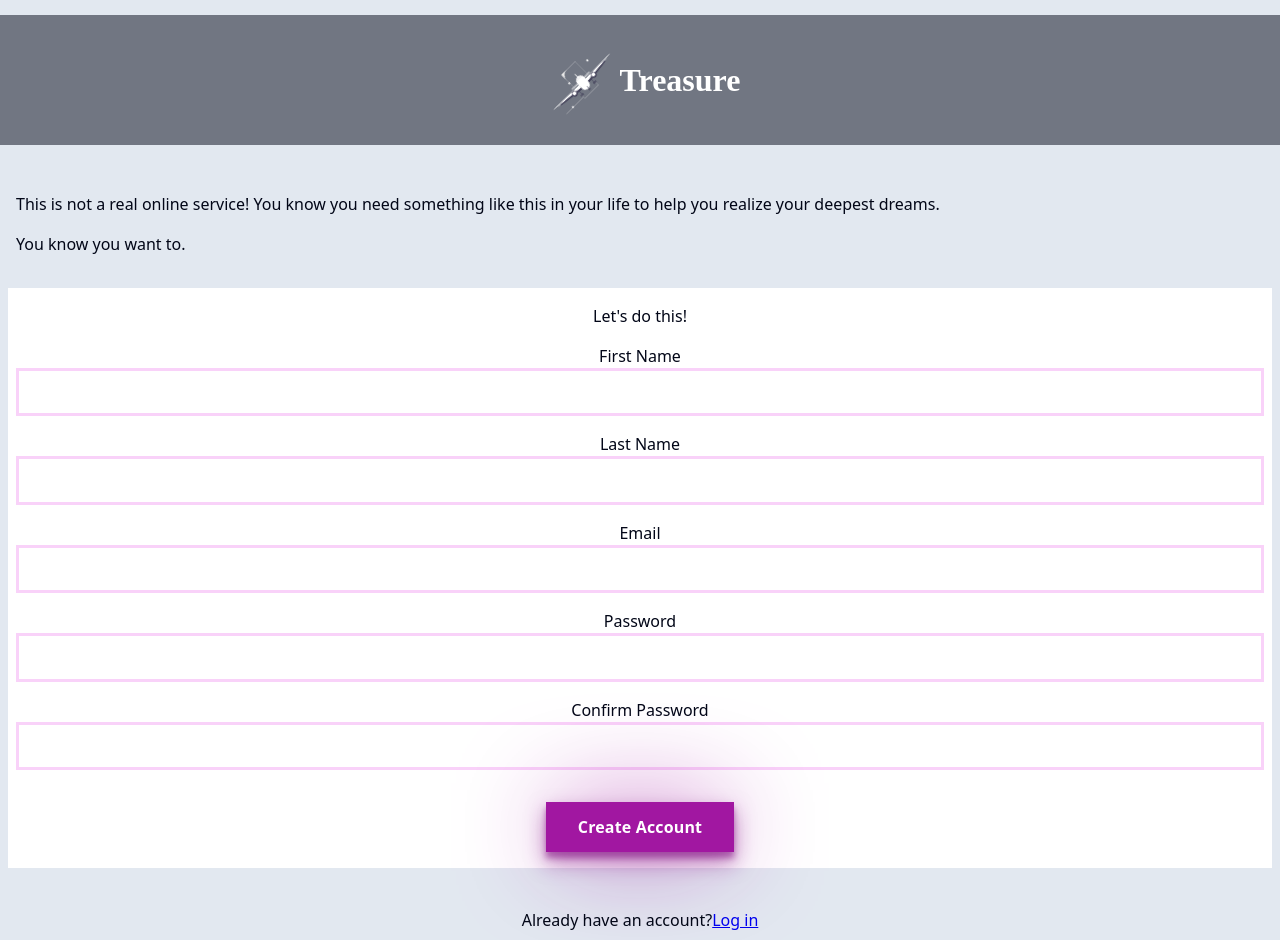
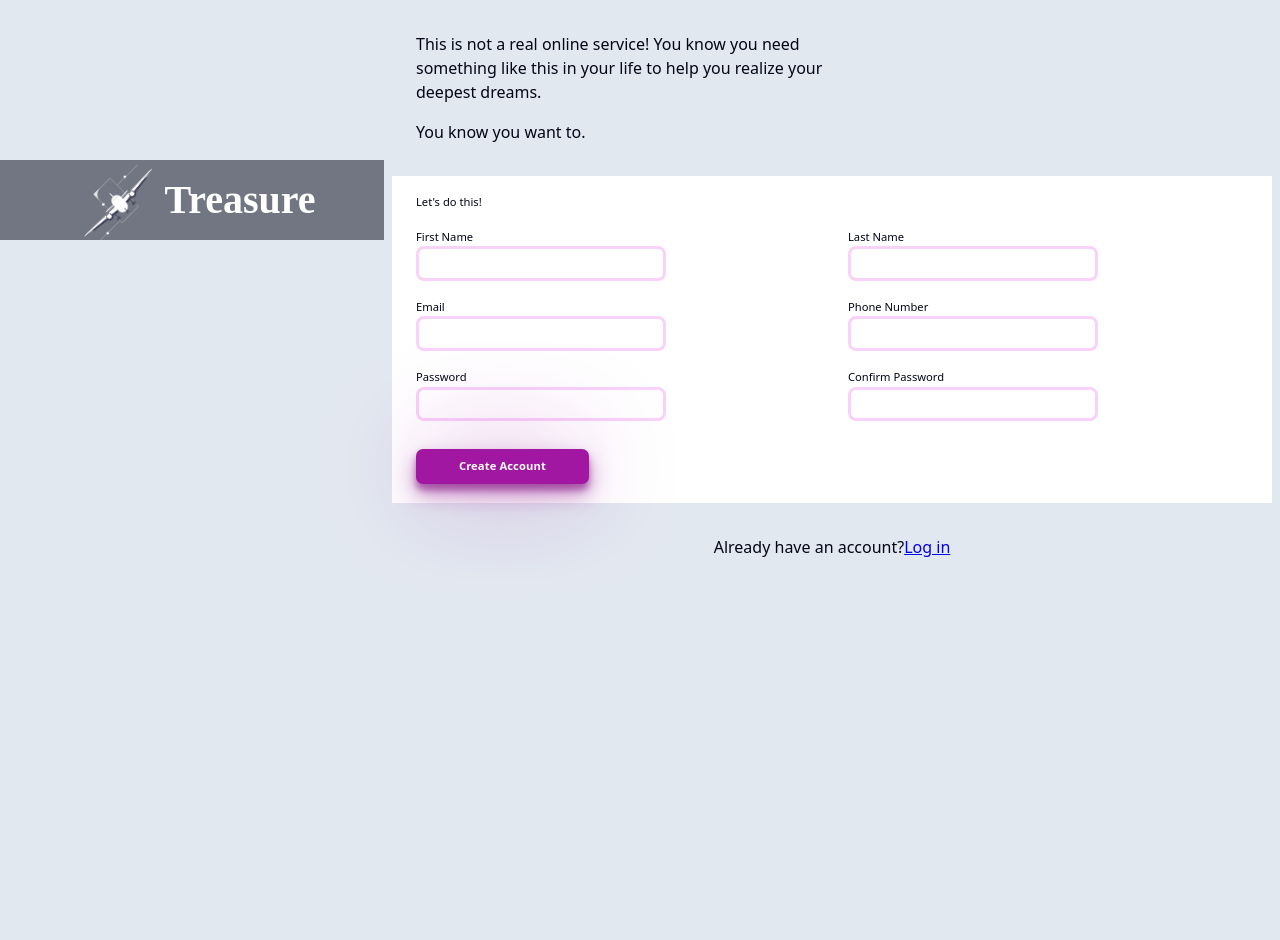
Before and after one commit to macabonilas827/sign-up-form, a website built with Vite: page index.html in a window 1280 px wide. After the commit the page ends 800 px from the top, so only its background shows below. Built offline with nearby package versions, Linux system fonts and the light colour scheme; files whose address does not match are found by name.

Commit message:
semi finalize css style

```diff
--- a/index.html
+++ b/index.html
@@ -27,18 +27,23 @@
           <p>Let's do this!</p>
           <div>
             <label for="firstname">First Name</label>
-            <input type="text" minlength="6" name="firstname" required />
+            <input type="text" minlength="2" name="firstname" required />
             <p>Firstname must be alphanumeric and contains 2-50 characters</p>
           </div>
           <div>
             <label for="lastname">Last Name</label>
-            <input type="text" minlength="6" name="lastname" required />
+            <input type="text" minlength="2" name="lastname" required />
             <p>Lastname must be alphanumberic and contains 2-50 characters</p>
           </div>
           <div>
             <label for="email">Email</label>
             <input type="email" name="email" required />
             <p>Email must be a valid address, e.g. me@gmail.com</p>
+          </div>
+          <div>
+            <label for="phone">Phone Number</label>
+            <input type="text" name="phone" required />
+            <p>Phone number must be 11 digits number</p>
           </div>
           <div>
             <label for="password">Password</label>
--- a/styles/components/main.css
+++ b/styles/components/main.css
@@ -22,6 +22,7 @@
   border: 3px solid #f9d2f9;
   transition: 0.5s;
   outline: none;
+  border-radius: 8px;
 }
 .main__form input:focus {
   border: 3px solid var(--clr-main);
@@ -40,6 +41,7 @@
   text-decoration: none;
   padding: 1em 2em;
   margin: 1em;
+  border-radius: 7px;
   letter-spacing: 0.01em;
   color: var(--clr-btn-text);
   background-color: var(--clr-main);
@@ -55,5 +57,119 @@
 }
 
 .main__footer {
-  margin: 0.5rem;
+  margin: 0.7rem;
 }
+
+/* xs */
+@media (min-width: 475px) {
+  .main {
+    font-size: 1.5rem;
+  }
+}
+
+/* sm */
+@media (min-width: 640px) {
+  .main {
+    font-size: 1rem;
+  }
+}
+
+/* md */
+@media (min-width: 768px) {
+  .main {
+    font-size: 0.7rem;
+  }
+  .main__heading p {
+    max-width: 50ch;
+    margin-left: 1rem;
+    font-size: 1rem;
+  }
+  .main__form {
+    display: grid;
+    grid-template-columns: 1fr 1fr;
+  }
+  .main__form div {
+    margin-left: 1rem;
+  }
+  .main__form p {
+    grid-column: 1/3;
+    text-align: start;
+  }
+  .main__form label {
+    text-align: start;
+  }
+  .main__footer {
+    margin-left: 1rem;
+    font-size: 1.1rem;
+  }
+  .main__form input {
+    max-width: 80%;
+    padding: 8px 16px;
+    border: 3px solid #f9d2f9;
+    transition: 0.5s;
+    outline: none;
+    border-radius: 8px;
+  }
+
+  .main__form input + p {
+    max-width: 80%;
+    font-size: 0.7rem;
+    font-weight: bold;
+    text-align: center;
+    margin: 0 0;
+    color: var(--clr-error);
+    opacity: 0;
+    height: 0;
+  }
+  .main__form button {
+    max-width: 60%;
+    margin-left: 1rem;
+    margin-bottom: 1.2rem;
+  }
+  .main__footer {
+    margin-top: 0;
+    font-size: 1rem;
+  }
+}
+
+/* Lg */
+@media (min-width: 1024px) {
+  .main__form input {
+    max-width: 70%;
+  }
+
+  .main__form input + p {
+    max-width: 70%;
+  }
+  .main__form button {
+    max-width: 50%;
+  }
+}
+
+/* xL */
+@media (min-width: 1280px) {
+  .main__form input {
+    max-width: 60%;
+  }
+
+  .main__form input + p {
+    max-width: 60%;
+  }
+  .main__form button {
+    max-width: 40%;
+  }
+}
+
+/* 2xL */
+@media (min-width: 1535px) {
+  .main__form input {
+    max-width: 50%;
+  }
+
+  .main__form input + p {
+    max-width: 50%;
+  }
+  .main__form button {
+    max-width: 30%;
+  }
+}
--- a/styles/style.css
+++ b/styles/style.css
@@ -86,3 +86,72 @@ button {
   font-family: h1Font;
   font-size: 2rem;
 }
+
+/* xs */
+@media (min-width: 475px) {
+  .container {
+    max-width: 475px; /* this will make the container shrink when the viewport touches the container */
+  }
+}
+
+/* sm */
+@media (min-width: 640px) {
+  .content {
+    display: flex;
+    flex-direction: row;
+  }
+  .aside__container {
+    width: 50vw;
+    height: auto;
+    display: flex;
+  }
+  .aside__picture {
+    height: 10%;
+    margin: 19rem 0;
+  }
+
+  .aside__logo {
+    width: 6rem;
+  }
+  .aside__treasure {
+    font-size: 2.5rem;
+  }
+}
+
+/* md */
+@media (min-width: 768px) {
+  .content {
+    min-height: 100vh;
+  }
+  .aside__container {
+    display: flex;
+    max-width: 40vw;
+    max-height: auto;
+  }
+  .aside__picture {
+    height: 10%;
+    margin: 10rem 0;
+  }
+}
+
+/* Lg */
+@media (min-width: 1024px) {
+  .aside__container {
+    width: 30vw;
+  }
+}
+
+/* xL */
+@media (min-width: 1280px) {
+  .aside__container {
+    max-width: 100%;
+    height: auto;
+  }
+}
+
+/* 2xL */
+@media (min-width: 1535px) {
+  .container {
+    max-width: 1535px;
+  }
+}
```
